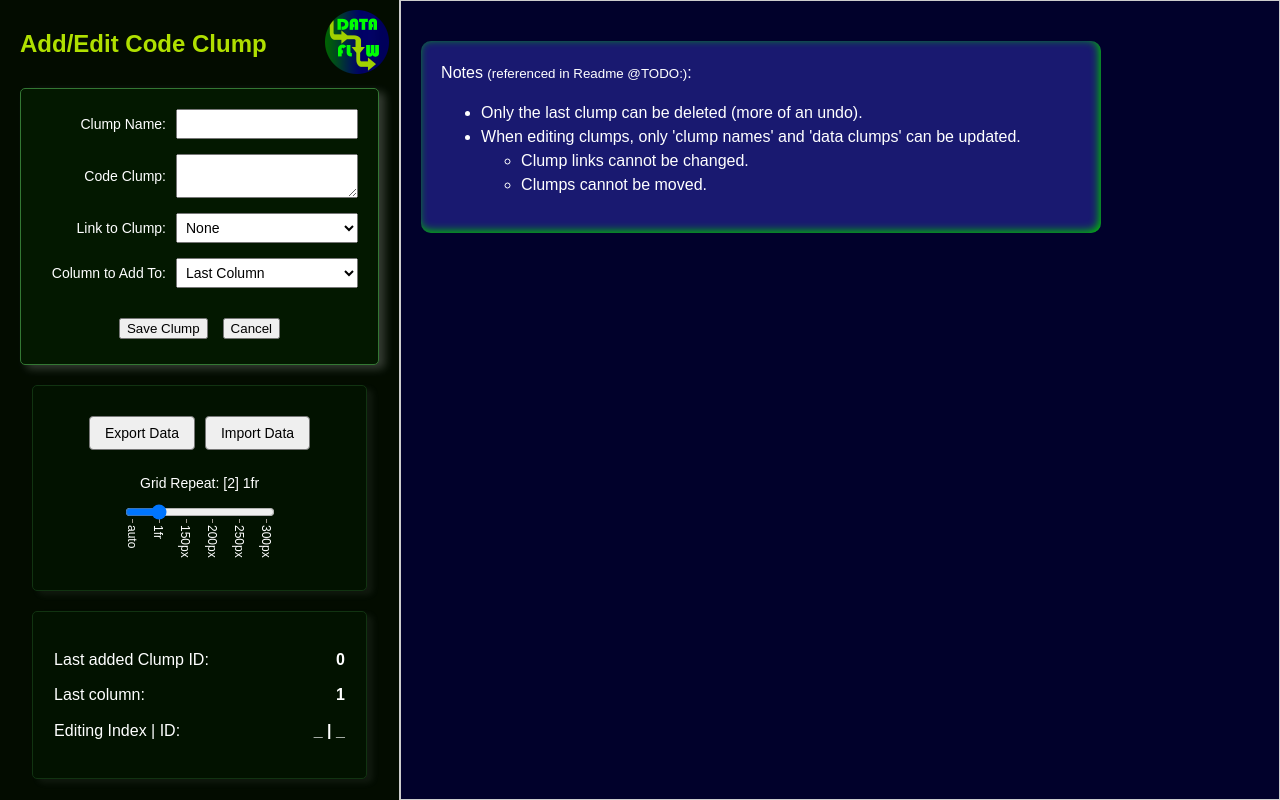
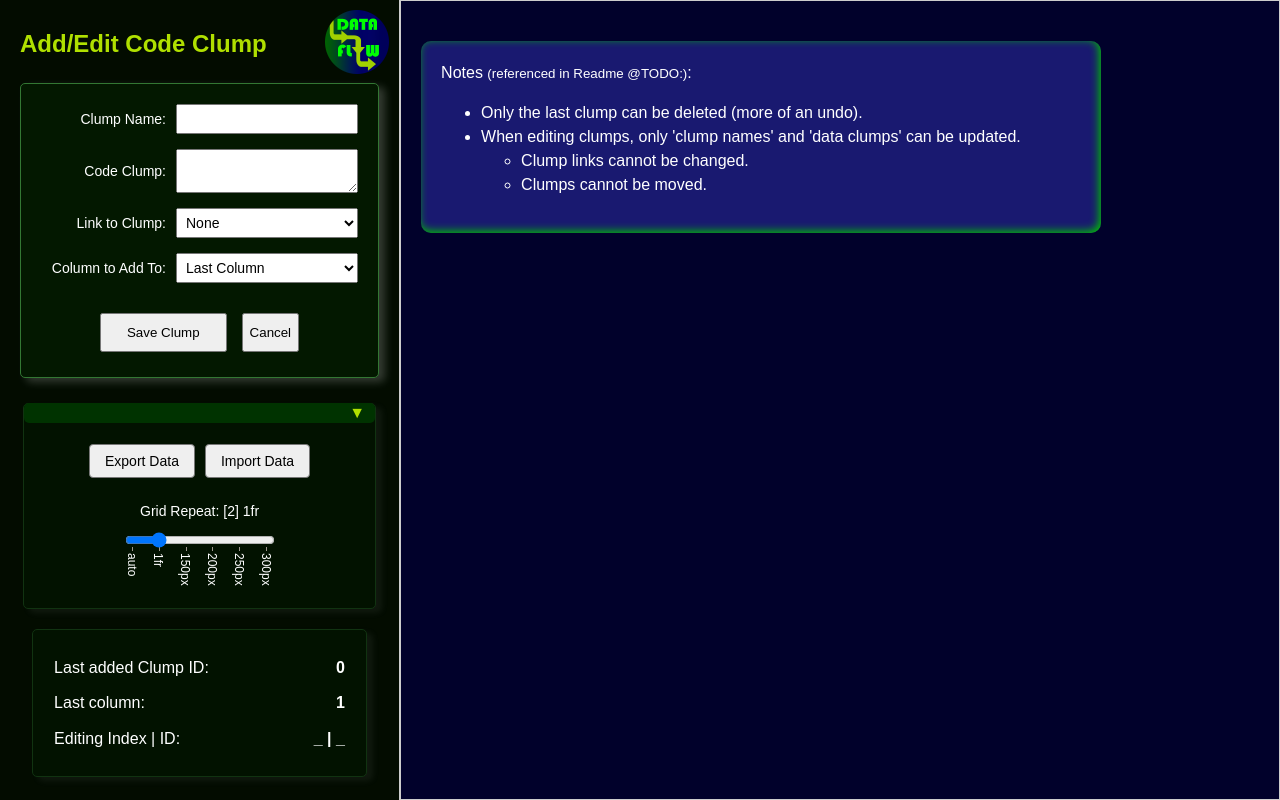
Before and after one commit to KDCinfo/dataflow, a PHP site: page /data_mapping_flow_analysis_tool/index.html in a window 1280 px wide. Run offline with PHP 8.4, Linux system fonts and the light colour scheme.

Commit message:
Added collapsible toggle to settings panel.

```diff
--- a/data_mapping_flow_analysis_tool/dataflow.css
+++ b/data_mapping_flow_analysis_tool/dataflow.css
@@ -23,6 +23,10 @@ body {
 
 button {
   cursor: pointer;
+}
+
+button[type="submit"] {
+  padding: 10px 25px;
 }
 
 h2 {
@@ -155,6 +159,51 @@ h2 {
   /* grid-row-end: span 2; */
 }
 
+.panel-from-expanded-to-collapsed,
+.panel-from-collapsed-to-expanded {
+  overflow: hidden;
+  /* Ensure overflow content is clipped */
+}
+
+/* Collapsed to expanded animation */
+.panel-from-collapsed-to-expanded {
+  animation: smooth-collapse-slide-down 0.5s forwards;
+}
+
+@keyframes smooth-collapse-slide-down {
+  0% {
+    max-height: 40px;
+    opacity: 0;
+    padding: 0;
+    margin: 0;
+  }
+
+  100% {
+    /* Arbitrary height to give plenty of room for animation growth. */
+    max-height: 1000px;
+    opacity: 1;
+  }
+}
+
+/* Expanded to collapsed animation */
+.panel-from-expanded-to-collapsed {
+  animation: smooth-collapse-slide-up 0.5s forwards;
+}
+
+@keyframes smooth-collapse-slide-up {
+  0% {
+    max-height: 1000px;
+    opacity: 1;
+  }
+
+  100% {
+    max-height: 20px;
+    opacity: 0;
+    padding: 0;
+    margin: 0;
+  }
+}
+
 .linked::after {
   content: "\2B9A";
   color: #337733;
@@ -184,7 +233,7 @@ h2 {
   border: 1px solid #373;
   border-radius: 5px;
   margin: 20px auto 0;
-  padding: 30px 5px;
+  padding: 20px 5px;
   color: #fff;
   max-width: 400px;
 }
@@ -196,7 +245,7 @@ h2 {
   display: flex;
   flex-direction: column;
   gap: 15px;
-  margin-top: 30px;
+  margin-top: 25px;
   padding: 20px;
   max-width: 600px;
 }
@@ -281,18 +330,28 @@ h2 {
   width: 90%;
 }
 
-/* div.export-import */
-/* div.export-import div { */
-/* div.export-import-buttons */
-/* div.export-import-buttons button */
-/* div.export-import-slider */
-/* div.export-import-slider label */
-/* div.export-import-slider input[type="range"] */
-/* div.export-import-slider #gridRepeat */
+/* .export-import */
+.panel-from-hotspot {
+  background-color: #003300;
+  border-radius: 5px;
+  cursor: pointer;
+  margin: 5px auto 0;
+  padding: 1px 10px 1px 0;
+  position: relative;
+  top: 20px;
+  text-align: right;
+  width: 95%;
+  z-index: 1;
+}
 
 /* General Panel Styling */
 .info-panel-sub.export-import {
+  align-items: center;
   flex-direction: column;
+  margin-top: 0px;
+  padding-top: 40px;
+  position: relative;
+  width: 95%;
 }
 
 /* Layout for Export/Import Buttons Block */
--- a/data_mapping_flow_analysis_tool/index.html
+++ b/data_mapping_flow_analysis_tool/index.html
@@ -60,8 +60,12 @@
         </div>
       </form>
 
-      <!-- Export/Import buttons; App Settings -->
-      <div class="info-panel info-panel-sub export-import">
+      <!-- Click to collapse -->
+      <div class="panel-from-hotspot" onclick="togglePanel(event)">
+        <span class="collapse-arrow">▼</span>
+      </div>
+      <!-- App Settings; Export/Import buttons -->
+      <div class="info-panel info-panel-sub export-import panel-from-collapsed-to-expanded">
         <div class="export-import-block export-import-buttons">
           <button onclick="exportData()">Export Data</button>
           <button onclick="importData()">Import Data</button>
@@ -986,6 +990,39 @@
       reader.readAsText(file);
     }
 
+    function togglePanel(event) {
+      event.stopPropagation();
+
+      console.log('togglePanel');
+      console.log(event.target.parentElement.parentElement);
+
+      const panelToExpand = document.querySelector('.info-panel.export-import');
+      const panelHotspot = document.querySelector('.panel-from-hotspot');
+
+      if (panelToExpand.classList.contains('panel-from-expanded-to-collapsed')) {
+        panelToExpand.classList.remove('panel-from-expanded-to-collapsed');
+        panelToExpand.classList.add('panel-from-collapsed-to-expanded');
+      } else {
+        panelToExpand.classList.remove('panel-from-collapsed-to-expanded');
+        panelToExpand.classList.add('panel-from-expanded-to-collapsed');
+      }
+
+      // ? panelHotspot.children[0].textContent = '▶' // right arrow
+      panelToExpand.classList.contains('panel-from-expanded-to-collapsed')
+        ? panelHotspot.children[0].textContent = '◀'
+        : panelHotspot.children[0].textContent = '▼';
+    }
+
+    // Many thanks to: https://stackoverflow.com/a/29143197/638153 | user663031
+    function classListChain(htmlElement) {
+      var elementClassList = htmlElement.classList;
+      return {
+        toggle: function (c) { elementClassList.toggle(c); return this; },
+        add: function (c) { elementClassList.add(c); return this; },
+        remove: function (c) { elementClassList.remove(c); return this; }
+      };
+    }
+
     // Initial render call
     renderMatrix();
   </script>
```
Also changed, not shown: data_mapping_flow_analysis_tool/README.md.
